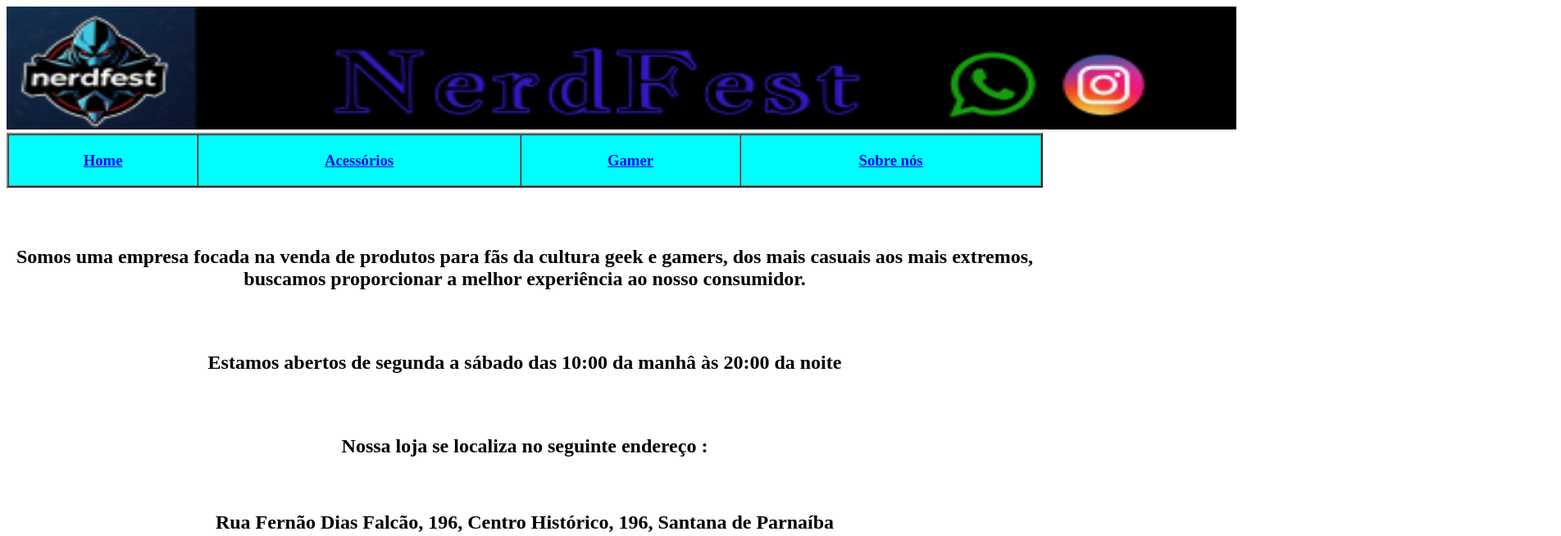
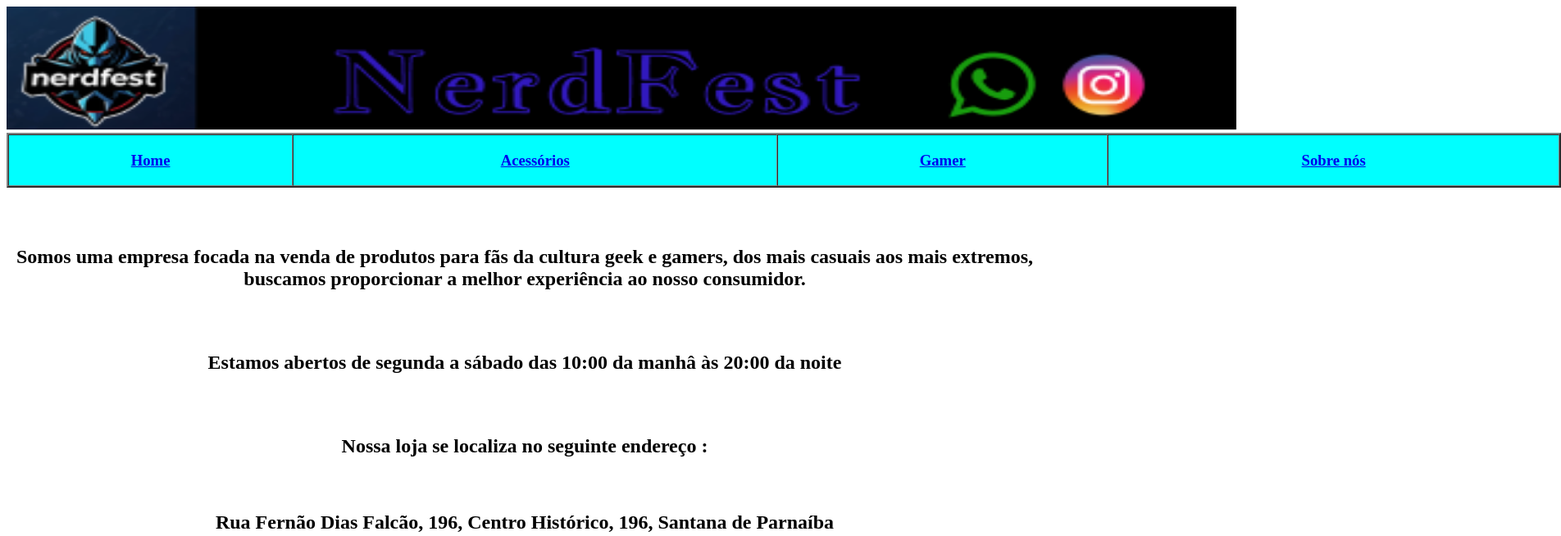
Before and after one commit to Davi-dev350/projetopw, a plain HTML site: page index.html in a window 1280 px wide. Shown: the top 654 px of the page at 82% size, 1904 px wide, since content can reach past the window. Drawn offline with Linux system fonts and the light colour scheme.

Commit message:
Update index.html

```diff
--- a/index.html
+++ b/index.html
@@ -7,7 +7,7 @@
 </head>
 <body>
     <img src="imagem pro meu site.png" width="1500" height="150">
-    <table width="100%" border="2" cellspacing="0" cellpading="10" style="background-color: aqua;">
+    <table width="150%" border="2" cellspacing="0" cellpading="10" style="background-color: aqua;">
         <tr>
             <td><a href="index.html"><h3 align="center">Home</h3></a></td>
             <td><a href="index2.html"><h3 align="center">Acessórios</h3></a></td>
```
